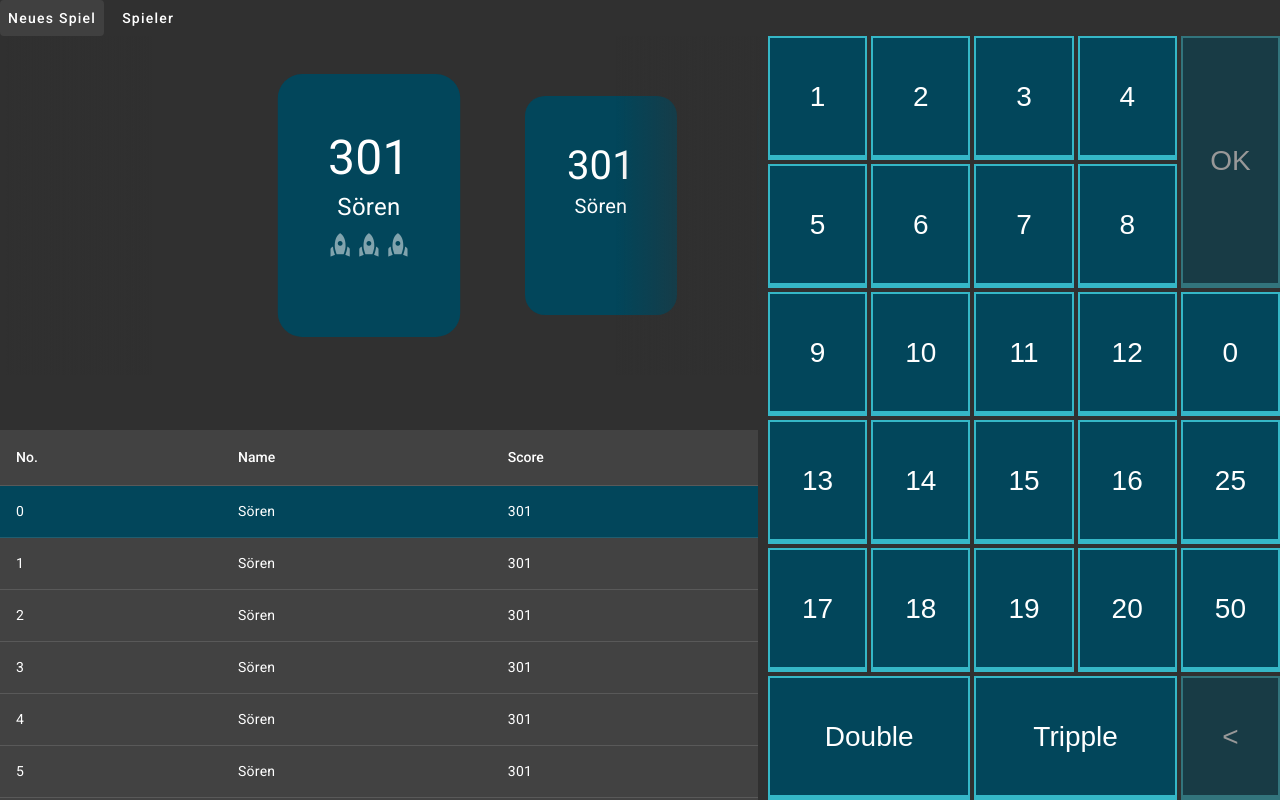
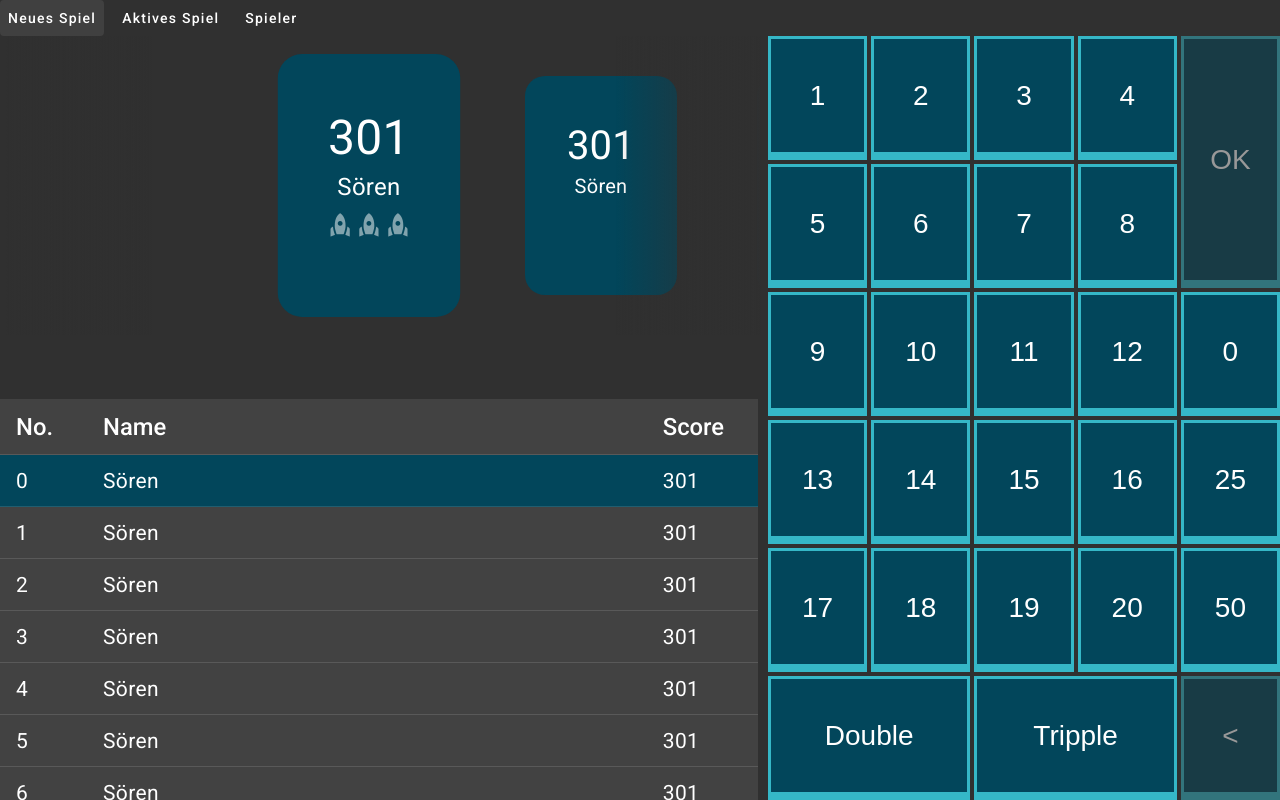
Before and after one commit to samy-blake/dartManager, an Angular app: page /game-panel in a window 1280 px wide. Built offline with nearby package versions, Linux system fonts and the light colour scheme.

Commit message:
fix table

```diff
--- a/src/app/game-panel/game-panel.component.html
+++ b/src/app/game-panel/game-panel.component.html
@@ -19,7 +19,7 @@
         {{ point.value }}
       </div>
     </div>
-    <div class="player-table">
+    <div class="player-table" #playerTable>
       <table
         mat-table
         [dataSource]="playerDataSource"
@@ -33,6 +33,7 @@
             *matHeaderCellDef
             mat-sort-header
             sortActionDescription="Sort by pos"
+            style="width: 20px"
           >
             No.
           </th>
@@ -45,6 +46,7 @@
             *matHeaderCellDef
             mat-sort-header
             sortActionDescription="Sort by name"
+            style="width: auto"
           >
             Name
           </th>
@@ -57,6 +59,7 @@
             *matHeaderCellDef
             mat-sort-header
             sortActionDescription="Sort by score"
+            style="width: 30px"
           >
             Score
           </th>
--- a/src/app/game-panel/game-panel.component.scss
+++ b/src/app/game-panel/game-panel.component.scss
@@ -20,10 +20,7 @@
   }
 
   .player-table {
-    // max-height: 300px;
     overflow-y: scroll;
-    // tbody { */
-    // }
   }
 
   .dart-points {
@@ -31,7 +28,8 @@
     align-items: center;
     justify-content: center;
     gap: 20px;
-    height: 70px;
+    min-height: 44px;
+    margin-bottom: 20px;
   }
   .dart-point {
     padding: 10px;
@@ -54,16 +52,16 @@
       color: #fff;
       border: 0;
       transition: all 200ms;
-      border: 2px solid var(--secondary--color);
-      border-bottom: 5px solid var(--secondary--color);
+      border: 3px solid var(--secondary--color);
+      border-bottom: 8px solid var(--secondary--color);
 
       &:disabled {
         opacity: 0.5;
       }
 
       &:active:not(:disabled) {
-        margin-top: 3px;
-        border-bottom: 2px solid var(--secondary--color);
+        margin-top: 5px;
+        border-bottom: 3px solid var(--secondary--color);
       }
     }
 
--- a/src/app/game-panel/game-panel.component.ts
+++ b/src/app/game-panel/game-panel.component.ts
@@ -6,6 +6,7 @@ import {
   AfterViewInit,
   ChangeDetectorRef,
   Component,
+  ElementRef,
   OnDestroy,
   OnInit,
   ViewChild,
@@ -23,7 +24,6 @@ import { PlayerCardsComponent } from './player-cards/player-cards.component';
 interface PlayerDataTable extends PlayerData {
   active: boolean;
 }
-
 export interface Points {
   value: number;
   multiplication: number;
@@ -50,6 +50,8 @@ export class GamePanelComponent implements OnDestroy, AfterViewInit {
 
   @ViewChild(PlayerCardsComponent)
   playerCardsComponent!: PlayerCardsComponent;
+
+  @ViewChild('playerTable') playerTable!: ElementRef<any>;
 
   @ViewChild(MatSort)
   sort!: MatSort;
@@ -120,6 +122,7 @@ export class GamePanelComponent implements OnDestroy, AfterViewInit {
     this.playerDataSource.data[nextIndex].active = true;
     this.activeId = this.playerDataSource.data[nextIndex].id;
     this.playerCardsComponent.updateView();
+    this.updateTableView();
   }
 
   setMultiplication(multiplication: number) {
@@ -140,6 +143,16 @@ export class GamePanelComponent implements OnDestroy, AfterViewInit {
     });
     this.playerCardsComponent.updatePointSum();
     this.multiplication = 1;
+    this.playerWinCheck();
+  }
+
+  public playerWinCheck() {
+    for (const player of this._playerList) {
+      if (player.getScore() - this.playerCardsComponent.pointSum === 0) {
+        alert('winning ' + player.getJson().name);
+        break;
+      }
+    }
   }
 
   public setPointsToActivePlayer(): void {
@@ -166,6 +179,7 @@ export class GamePanelComponent implements OnDestroy, AfterViewInit {
 
   removePoint(index: number): void {
     this.points.splice(index, 1);
+    this.playerCardsComponent.updatePointSum();
   }
 
   removeLastPoint(): void {
@@ -181,11 +195,32 @@ export class GamePanelComponent implements OnDestroy, AfterViewInit {
     });
   }
 
+  updateTableView() {
+    setTimeout(() => {
+      const activeEl = this.playerTable.nativeElement.querySelector('.active');
+      console.log(activeEl.offsetTop);
+      if (activeEl) {
+        const halfHeight = activeEl.getBoundingClientRect().height / 2;
+        this.playerTable.nativeElement.scrollTo({
+          behavior: 'smooth',
+          top:
+            activeEl.offsetTop +
+            halfHeight -
+            this.playerTable.nativeElement.getBoundingClientRect().height / 2,
+        });
+      }
+    });
+  }
+
   ngOnDestroy() {
     this._routeQueryParams$?.unsubscribe();
   }
 
   ngAfterViewInit(): void {
+    this.playerTable.nativeElement.addEventListener('scroll', () => {
+      console.log('scroll');
+    });
+
     setTimeout(
       () =>
         this.newGame([
--- a/src/app/game-panel/player-cards/player-cards.component.scss
+++ b/src/app/game-panel/player-cards/player-cards.component.scss
@@ -44,7 +44,7 @@
     border-radius: 20px;
     padding: 60px 40px;
     text-align: center;
-    margin: 60px 40px;
+    margin: 40px 40px;
     transform: scale(1);
     transition: transform 300ms ease-in-out;
 
--- a/src/app/header/header.component.html
+++ b/src/app/header/header.component.html
@@ -6,5 +6,6 @@
   >
     Neues Spiel
   </button>
+  <button mat-button [routerLink]="['/game-panel']">Aktives Spiel</button>
   <button mat-button [routerLink]="['/player-panel']">Spieler</button>
 </header>
--- a/src/app/header/header.component.ts
+++ b/src/app/header/header.component.ts
@@ -6,10 +6,4 @@ import { MatDialog } from '@angular/material/dialog';
   templateUrl: './header.component.html',
   styleUrls: ['./header.component.scss'],
 })
-export class HeaderComponent {
-  // constructor(private _dialog: MatDialog) {}
-
-  openPlayerBase(): void {
-    // const dialogRef = this._dialog.open();
-  }
-}
+export class HeaderComponent {}
--- a/src/styles.scss
+++ b/src/styles.scss
@@ -19,3 +19,10 @@ body {
   margin: 0;
   font-family: Roboto, "Helvetica Neue", sans-serif;
 }
+
+.mdc-data-table__header-cell {
+  font-size: 1.7em;
+}
+.mdc-data-table__cell {
+  font-size: 1.5em;
+}
```
